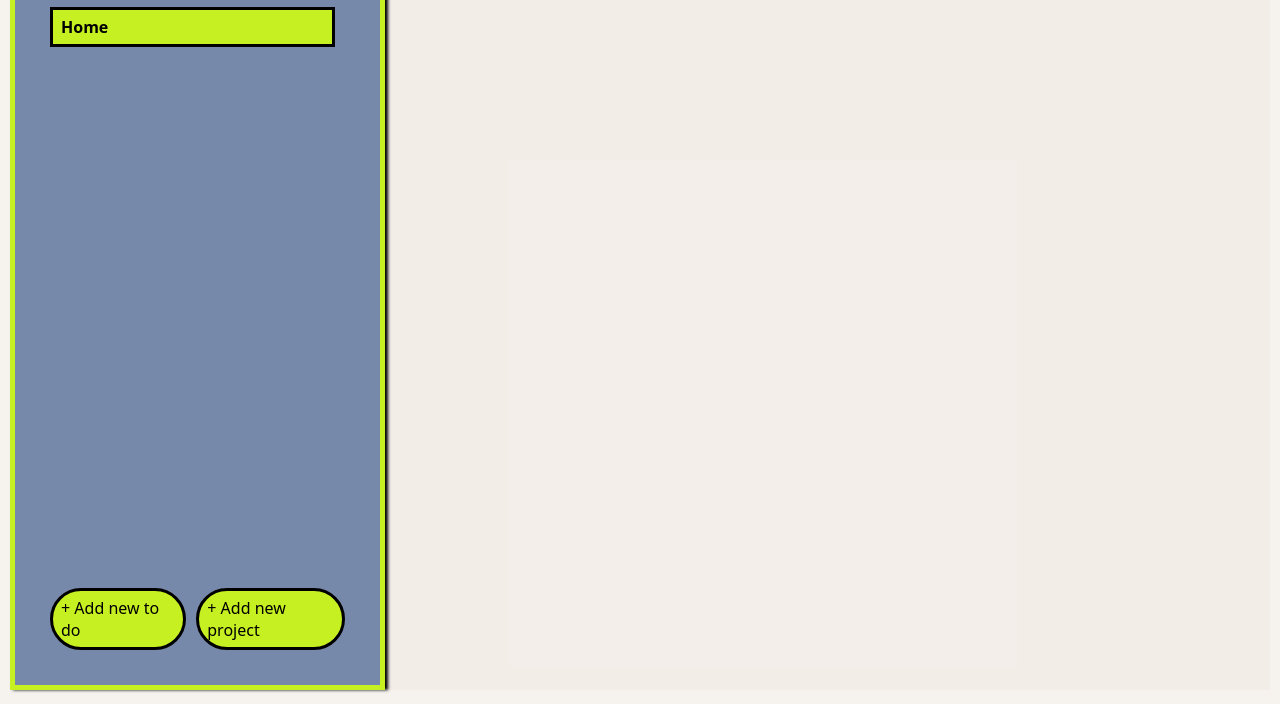
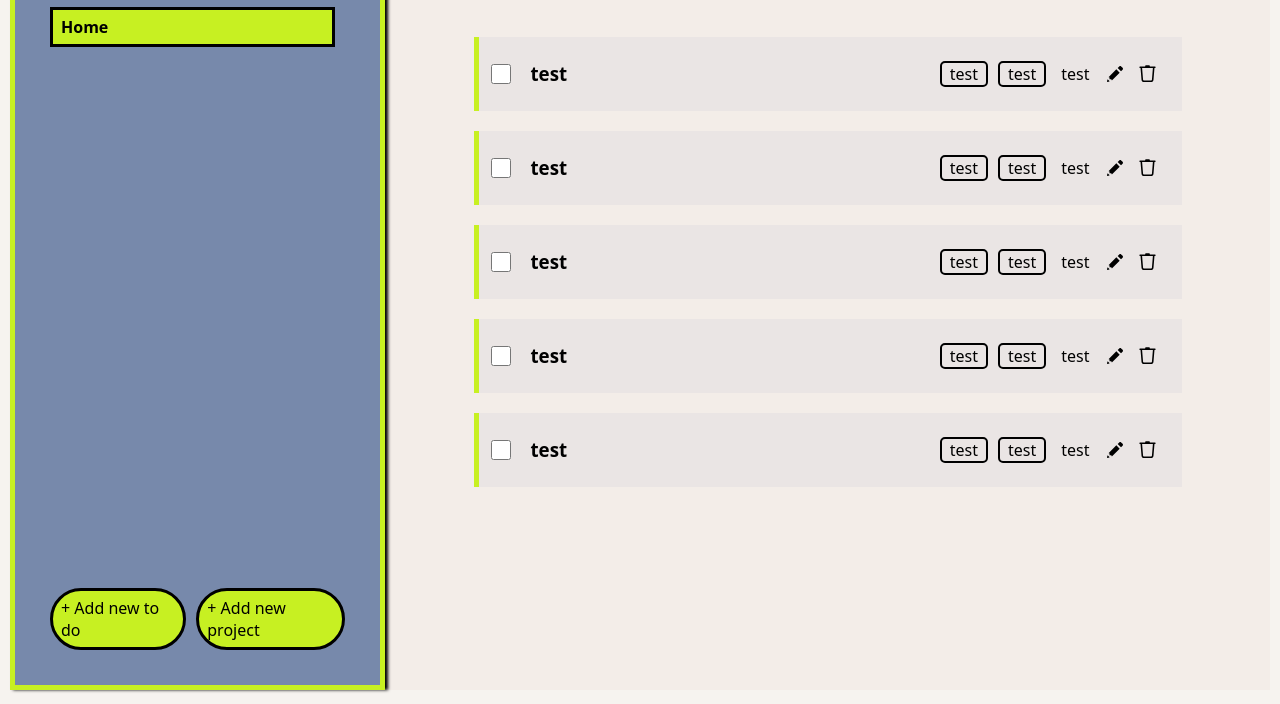
Before and after one commit to andrew-erasmus/todo-list, a website built with webpack: page src/template.html in a window 1280 px wide. Both pictures are taken after a click on the link "Home". Shown: the part 96-800 px from the top of the page. Built offline with nearby package versions, Linux system fonts and the light colour scheme.

Commit message:
Add functionality to swap projects

```diff
--- a/src/index.js
+++ b/src/index.js
@@ -6,10 +6,21 @@ import { contentGenerator } from "./projectContentUI.js";
 
 let projectList = [];
 let projectId = 0;
-let todoContainer = document.getElementById("todo-container");
 let contentContainer = document.getElementById("content");
 
 addProject(projectId, "Home", "All to do's");
+addTodo(projectList[0], "test", "test", "test", "test", "test");
+addTodo(projectList[0], "test", "test", "test", "test", "test");
+addTodo(projectList[0], "test", "test", "test", "test", "test");
+addTodo(projectList[0], "test", "test", "test", "test", "test");
+addTodo(projectList[0], "test", "test", "test", "test", "test");
+
+addProject(projectId, "Test", "All to do's");
+addTodo(projectList[1], "test", "test", "test", "test", "test");
+addTodo(projectList[1], "test", "test", "test", "test", "test");
+addTodo(projectList[1], "test", "test", "test", "test", "test");
+addTodo(projectList[1], "test", "test", "test", "test", "test");
+addTodo(projectList[1], "test", "test", "test", "test", "test");
 
 function addProject(id, title, description) {
   let projectNew = createProject(id, title, description);
@@ -30,7 +41,6 @@ function addTodo(project, title, description, dueDate, priority, notes) {
     notes
   );
 
-  console.log(todoItem);
   let todoCard = generateTodoCard(
     todoItem.title,
     todoItem.description,
@@ -38,7 +48,7 @@ function addTodo(project, title, description, dueDate, priority, notes) {
     todoItem.dueDate,
     todoItem.isChecked
   );
-
+  let todoContainer = document.getElementById("todo-container");
   todoContainer.appendChild(todoCard);
   project.todos.push(todoItem);
   project.todoId++;
@@ -68,11 +78,25 @@ projectButtons.forEach((element) => {
   element.addEventListener("click", () => {
     contentContainer.innerHTML = "";
     let contentObject = contentGenerator("HomeTest", "Descr Test");
-    console.log(contentContainer);
-    console.log(contentObject);
     contentContainer.appendChild(contentObject.headerBar);
     contentContainer.appendChild(contentObject.todoContainer);
+
+    let id = element.className.split(" ")[1];
+    console.log(id);
+    changeContentDisplayed(id);
   });
 });
 
-function changeContentDisplayed() {}
+function changeContentDisplayed(id) {
+  projectList[id].todos.forEach((todo) => {
+    let todoCard = generateTodoCard(
+      todo.title,
+      todo.description,
+      todo.priority,
+      todo.dueDate,
+      todo.isChecked
+    );
+    let todoContainer = document.getElementById("todo-container");
+    todoContainer.appendChild(todoCard);
+  });
+}
--- a/src/template.html
+++ b/src/template.html
@@ -11,7 +11,7 @@
     <div id="sidebar">
       <h1>To Do</h1>
       <div id="projects">
-        <a class="project-button project-1"><h4>Home</h4></a>
+        <a class="project-button 0"><h4>Home</h4></a>
       </div>
       <div id="new-buttons">
         <a id="new-todo">&plus; Add new to do</a>
```
